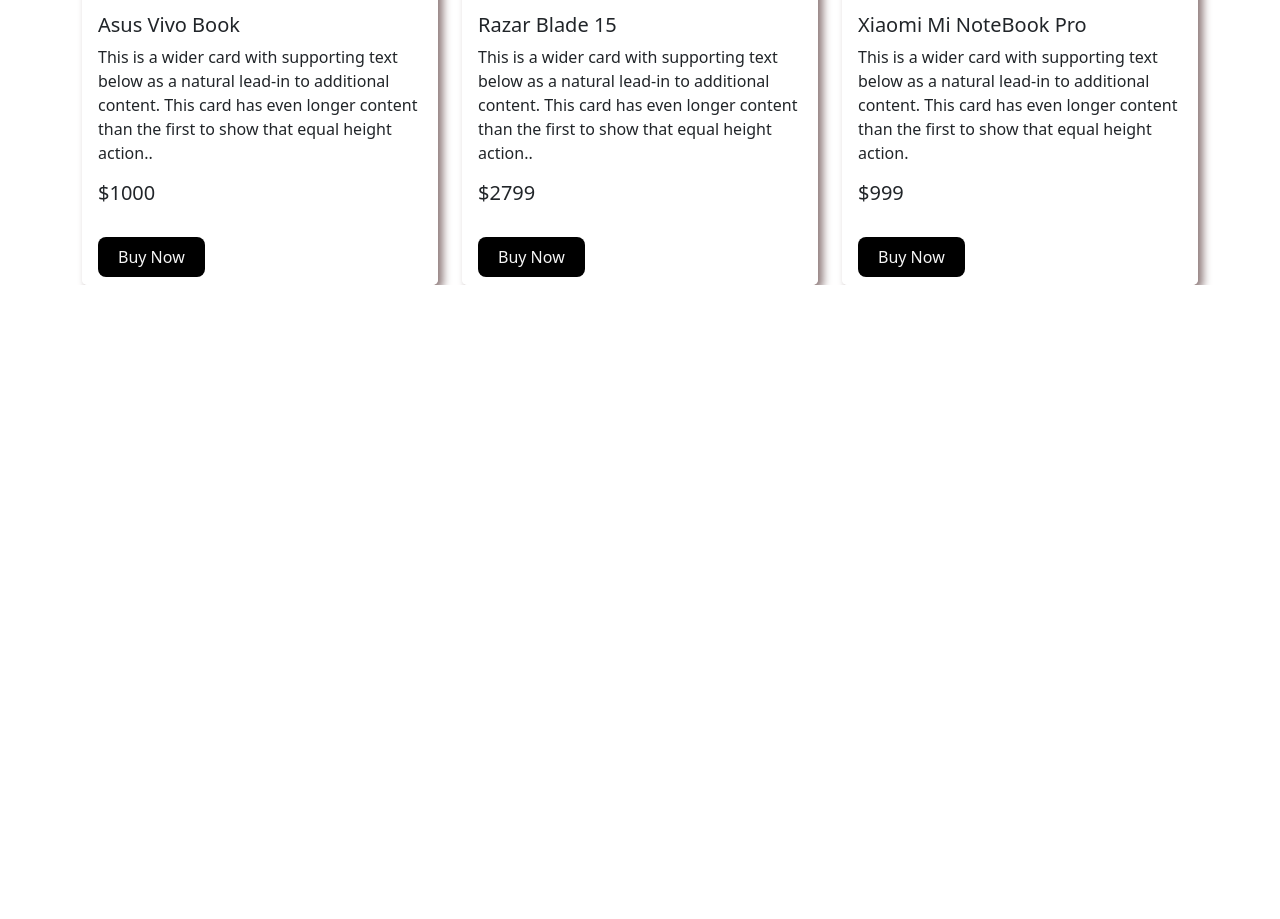
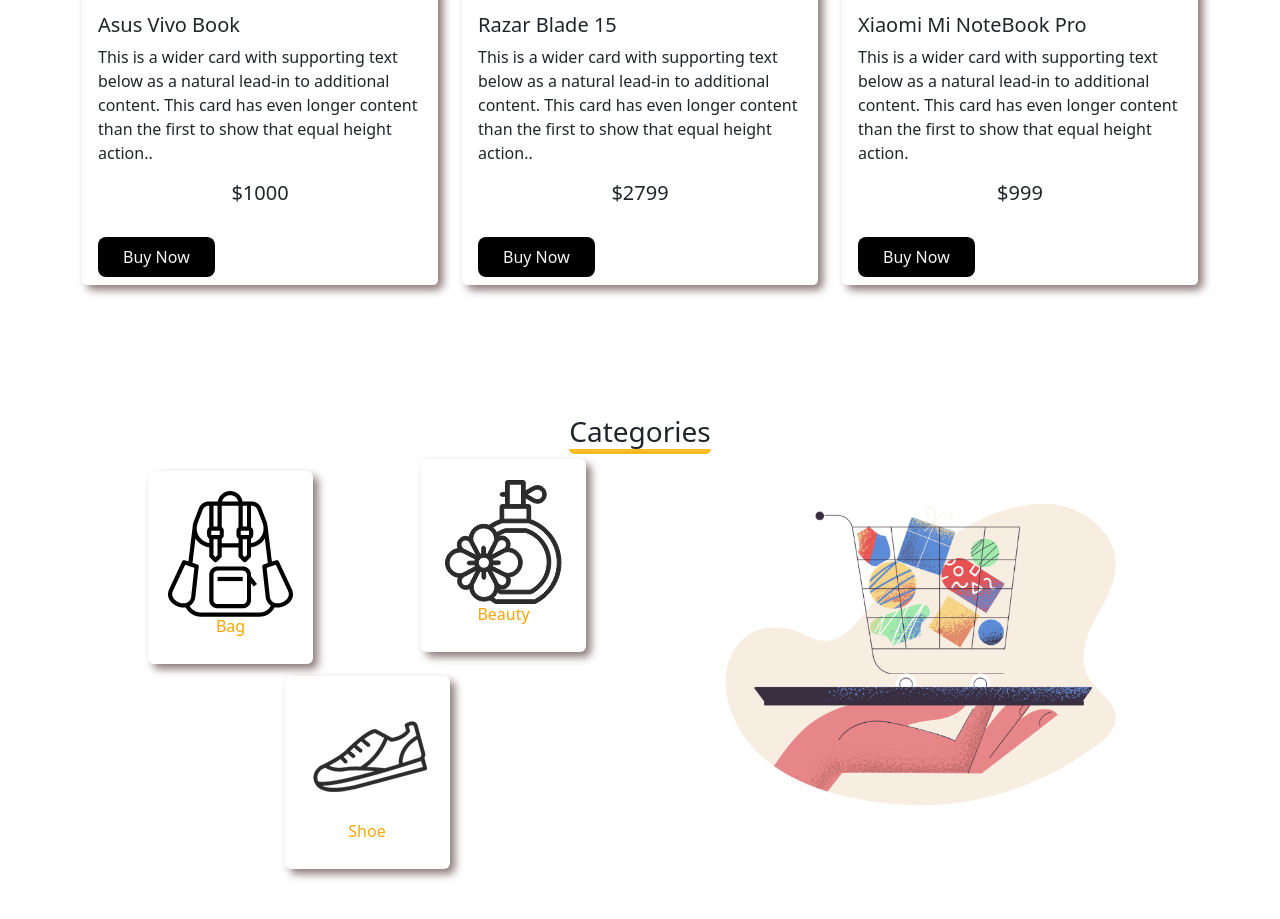
Before and after one commit to TheMashud/hot-gadgets, a plain HTML site: page index.html in a window 1280 px wide. Shown: the part 1859-2778 px from the top of the page. Before the commit the page ends 2144 px from the top, so only its background shows below. Drawn offline with nearby package versions, Linux system fonts and the light colour scheme.

Commit message:
complate website

```diff
--- a/index.html
+++ b/index.html
@@ -109,10 +109,10 @@
                             <div class="card-body">
                               <h5 class="card-title ">Redmi 10</h5>
                               <p class="card-text ">This is a wider card with supporting text below as a natural lead-in to additional content. This card has even longer content than the first to show that equal height action..</p>
-                              <h5>$799</h5>
+                              <h5 class="text-center">$799</h5>
                             </div>
                             <div class="card-footer">
-                                <button class="Buy-now-button">Buy Now</button>
+                                <button class=" Buy-now-button ">Buy Now</button>
                             </div>
                           </div>
                         </div>
@@ -122,7 +122,7 @@
                             <div class="card-body">
                               <h5 class="card-title">I Phone Xr</h5>
                               <p class="card-text">This is a wider card with supporting text below as a natural lead-in to additional content. This card has even longer content than the first to show that equal height action..</p>
-                              <h5>$999</h5>
+                              <h5 class="text-center">$999</h5>
                             </div>
                             <div class="card-footer">
                                 <button class="Buy-now-button">Buy Now</button>
@@ -135,7 +135,7 @@
                             <div class="card-body d">
                               <h5 class="card-title">Sumsung Note 10</h5>
                               <p class="card-text">This is a wider card with supporting text below as a natural lead-in to additional content. This card has even longer content than the first to show that equal height action.</p>
-                              <h5>$699</h5>
+                              <h5 class="text-center">$699</h5>
                             </div>
                             <div class="card-footer">
                                 <button class="Buy-now-button">Buy Now</button>
@@ -146,7 +146,6 @@
                 </div>
 
             </section>
-
 
             <section class="container "id="laptop">
                 <h5>Laptop</h5>
@@ -161,7 +160,7 @@
                             <div class="card-body">
                               <h5 class="card-title ">Asus Vivo Book</h5>
                               <p class="card-text ">This is a wider card with supporting text below as a natural lead-in to additional content. This card has even longer content than the first to show that equal height action..</p>
-                              <h5>$1000</h5>
+                              <h5 class="text-center">$1000</h5>
                             </div>
                             <div class="card-footer">
                                 <button class="Buy-now-button">Buy Now</button>
@@ -174,7 +173,7 @@
                             <div class="card-body">
                               <h5 class="card-title">Razar Blade 15</h5>
                               <p class="card-text">This is a wider card with supporting text below as a natural lead-in to additional content. This card has even longer content than the first to show that equal height action..</p>
-                              <h5>$2799</h5>
+                              <h5 class="text-center">$2799</h5>
                             </div>
                             <div class="card-footer">
                                 <button class="Buy-now-button">Buy Now</button>
@@ -187,7 +186,7 @@
                             <div class="card-body d">
                               <h5 class="card-title">Xiaomi Mi NoteBook Pro</h5>
                               <p class="card-text">This is a wider card with supporting text below as a natural lead-in to additional content. This card has even longer content than the first to show that equal height action.</p>
-                              <h5>$999</h5>
+                              <h5 class="text-center">$999</h5>
                             </div>
                             <div class="card-footer">
                                 <button class="Buy-now-button">Buy Now</button>
@@ -196,8 +195,64 @@
                         </div>
                       </div>
                 </div>
+                <section class="container category ">
+                    <div class="container container-categories">
+                        <div class="catagories d-flex justify-content-center">
+                            <div id="catagories-bg">
+                              <h3 class="categories-border">Categories</h3>
+                            </div>
+                    </div>
+                    <div class="row">
+                        <div class="col-md-6">
+                          <div class="row ">
+                            <div class="col  d-flex align-items-center justify-content-center">
+                              <div class="card card-item category-item">
+                                  <img src="images/Categories/bag.png" class="card-img-top" alt="...">
 
-            </section>
+                                  <h6 class="text-center">Bag</h6>
+                                    </div>
+
+                                </div>
+                                <div class="col-md-6">
+                                    <div class="d-flex justify-content-center mb-4">
+                                      <div class="card card-item category-item">
+                                        <img src="images/Categories/perfume.png" alt="...">
+                                        <h6 class="text-center">Beauty</h6>
+                                      </div>
+                                    </div>
+                                    </div>
+                                    <div class="d-flex justify-content-center">
+                                        <div class="card card-item category-item">
+                                          <img src="images/Categories/shoe.png" class="img-fluid" alt="...">
+
+                                          <h6 class="text-center">Shoe</h6>
+                                </div>
+                            </div>
+                        </div>
+                    </div>
+                    <div class="col-md-6 "d-flex align-items-center justify-content-center>
+                        <img src="images/Categories/pale-order.png" class="w-100 alt="">
+                    </div>
+
+
+
+
+
+
+
+
+
+
+                </section>
+
+
+
+
+
+
+
+
+
 
 
 
--- a/style.css
+++ b/style.css
@@ -16,7 +16,9 @@
     border: none;
     border-radius: 8px;
     color: whitesmoke;
-    padding: 8px 20px;
+    padding: 8px 25px;
+    cursor: pointer;
+    cursor: auto;
 
 }
 #categories p{
@@ -39,3 +41,25 @@
 #laptop h6{
     color: orange;
 }
+.container-categories {
+    margin-bottom: 80px;
+    margin-top: 30px;
+}
+.category-item {
+    padding:  20px 20px;
+}
+
+} .title-pad {
+    margin-left: 0px;
+    margin-right: 0px;
+    margin-bottom: 20px;
+}
+.categories-border {
+    border-bottom: 5px solid  #FFBB24;
+    border-radius: 5px;
+    margin-bottom: 5px;
+    border-start-end-radius: 10px;
+}
+.container category{
+    padding-top: 20px;
+}
```
